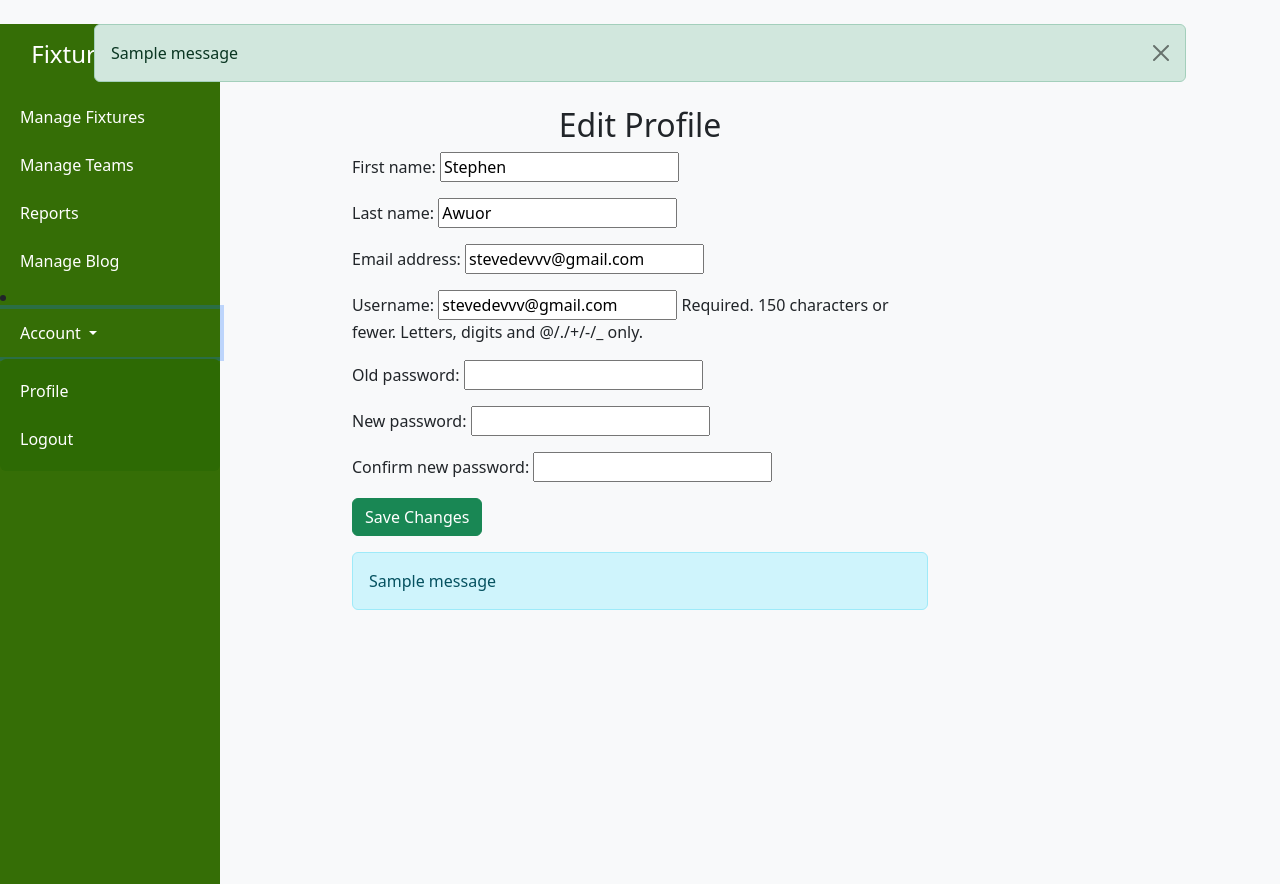
After one commit to Stephen-Awuor/LiveScores, a Django app: page /manage-profile/ in a window 1280 px wide, after a click on "Account". The commit adds this page. Run offline with Django 5.2, Linux system fonts and the light colour scheme; a user stored in the database is signed in; one stand-in notice (Sample message) is shown.

Commit message:
Admin profile update added

```diff
--- /dev/null
+++ b/accounts/forms.py
@@ -0,0 +1,24 @@
+from django import forms
+from django.contrib.auth.models import User
+
+class AdminProfileForm(forms.ModelForm):
+    # extra password fields
+    old_password = forms.CharField(widget=forms.PasswordInput, required=False, label="Old password")
+    new_password = forms.CharField(widget=forms.PasswordInput, required=False, label="New password")
+    confirm_password = forms.CharField(widget=forms.PasswordInput, required=False, label="Confirm new password")
+
+    class Meta:
+        model = User
+        fields = ['first_name', 'last_name', 'email', 'username']  # include username if you want
+
+    def clean(self):
+        cleaned_data = super().clean()
+        new_password = cleaned_data.get("new_password")
+        confirm_password = cleaned_data.get("confirm_password")
+
+        if new_password or confirm_password:
+            if new_password != confirm_password:
+                raise forms.ValidationError("New passwords do not match.")
+            if len(new_password) < 8:
+                raise forms.ValidationError("New password must be at least 8 characters long.")
+        return cleaned_data
--- a/accounts/urls.py
+++ b/accounts/urls.py
@@ -7,5 +7,6 @@ urlpatterns = [
    # Auth
    path('admin-login/', views.admin_login, name='admin-login'),
    path('admin_dashboard/', views.admin_dashboard, name='admin_dashboard'),
+   path('manage-profile/', views.manage_profile, name='manage-profile'),
    path('logout/', views.admin_logout, name='logout'),
 ]
--- a/accounts/views.py
+++ b/accounts/views.py
@@ -4,6 +4,10 @@ from django.shortcuts import render, redirect
 from django.contrib import messages
 from django.contrib.auth.decorators import login_required
 from fixtureadmin.models import Fixture
+from django.contrib.auth.forms import PasswordChangeForm
+from django.contrib.auth import update_session_auth_hash
+from .forms import AdminProfileForm
+from django.contrib.auth.hashers import check_password
 
 def admin_login(request):
     if request.method == "POST":
@@ -29,3 +33,29 @@ def admin_dashboard(request):
 def admin_logout(request):
     logout(request)
     return redirect('/')
+
+@login_required
+def manage_profile(request):
+    if request.method == 'POST':
+        form = AdminProfileForm(request.POST, instance=request.user)
+        if form.is_valid():
+            user = form.save(commit=False)
+
+            # password handling
+            old_password = form.cleaned_data.get("old_password")
+            new_password = form.cleaned_data.get("new_password")
+
+            if new_password:
+                if not check_password(old_password, request.user.password):
+                    messages.error(request, "Old password is incorrect.")
+                    return redirect('manage-profile')
+                user.set_password(new_password)
+
+            user.save()
+            update_session_auth_hash(request, user)  # keeps admin logged in
+            messages.success(request, "Profile updated successfully.")
+            return redirect('manage-profile')
+    else:
+        form = AdminProfileForm(instance=request.user)
+
+    return render(request, 'admin/admin_profile.html', {'form': form})
--- a/static/css/style.css
+++ b/static/css/style.css
@@ -40,43 +40,20 @@
     .status-live { color: green; font-weight: bold; }
     .status-finished { color: gray; font-weight: bold; }
 
-   /* Sidebar dropdown (make it match sidebar links) */
-.sidebar-dropdown .dropdown-toggle {
-  color: #ffffff;
-  display: block;
-  padding: 0.75rem 1.25rem;
-  text-decoration: none;
-  width: 100%;
+    /* Sidebar dropdown menu style */
+.sidebar .dropdown-menu {
+  background-color: #2d6a04;   /* match sidebar green or a slightly darker shade */
+  border: none;                /* remove border */
+  min-width: 100%;             /* full width under Account */
 }
 
-.sidebar-dropdown .dropdown-toggle::after {
-  float: right;
-  margin-top: 0.3rem;
+.sidebar .dropdown-item {
+  color: #fff;                 /* white text */
 }
 
-/* Dropdown menu inside sidebar */
-.sidebar-dropdown .dropdown-menu {
-  position: static !important; /* keep it inside sidebar flow */
-  float: none;
-  background-color: #2d4e05; /* darker green to blend */
-  border: none;
-  width: 100%;
-  margin: 0;
-  padding: 0;
-  box-shadow: none; /* remove bootstrap shadow */
-}
-
-/* Dropdown items */
-.sidebar-dropdown .dropdown-item {
-  color: #ffffff;
-  padding: 0.75rem 1.25rem;
-  display: block;
-  width: 100%;
-}
-
-.sidebar-dropdown .dropdown-item:hover {
-  background-color: #495057;
-  color: #ffc107;
+.sidebar .dropdown-item:hover {
+  background-color: #397d09;   /* lighter green on hover */
+  color: #fff;
 }
 
 @media print {
--- /dev/null
+++ b/templates/admin/admin_profile.html
@@ -0,0 +1,21 @@
+{% extends 'base/admin_dashboard.html' %}
+{% load static %}
+
+{% block content %}
+<div class="container mt-4" style="max-width:600px;">
+  <h2>Edit Profile</h2>
+  <form method="post">
+    {% csrf_token %}
+    {{ form.as_p }}
+    <button type="submit" class="btn btn-success">Save Changes</button>
+  </form>
+
+  {% if messages %}
+    <div class="mt-3">
+      {% for message in messages %}
+        <div class="alert alert-info">{{ message }}</div>
+      {% endfor %}
+    </div>
+  {% endif %}
+</div>
+{% endblock %}
--- a/templates/admin/edit_news.html
+++ b/templates/admin/edit_news.html
@@ -12,7 +12,7 @@
             <form method="post">
                 {% csrf_token %}
                 {% for field in form %}
-                <div class="mb-3">
+                <div class="mb-10">
                     <label class="form-label fw-bold">{{ field.label }}</label>
                     {{ field }}
                     {% if field.errors %}
@@ -25,7 +25,7 @@
 
                 <div class="d-flex justify-content-end">
                     <a href="{% url 'manage-news' %}" class="btn btn-secondary me-2">Cancel</a>
-                    <button type="submit" class="btn btn-warning">Update News</button>
+                    <button type="submit" class="btn btn-warning">Update</button>
                 </div>
             </form>
         </div>
--- a/templates/base/admin_dashboard.html
+++ b/templates/base/admin_dashboard.html
@@ -11,14 +11,23 @@
 
   </head>
   <body>
-
   <div class="sidebar">
     <h4 class="text-white text-center mb-4"> Fixture Admin </h4>
     <a href="{% url 'current-fixtures' %}">Manage Fixtures</a>
     <a href="{% url 'current-teams' %}">Manage Teams</a>
     <a href="{% url 'fixture-reports' %}">Reports</a>
     <a href="{% url 'manage-news' %}">Manage Blog</a>
-    <a href="{% url 'logout' %}">Logout</a>
+    <!-- Dropdown link -->
+  <li class="nav-item dropdown">
+    <a class="nav-link dropdown-toggle text-white" href="#" id="accountDropdown"
+       role="button" data-bs-toggle="dropdown" aria-expanded="false">
+      Account
+    </a>
+    <ul class="dropdown-menu" aria-labelledby="accountDropdown">
+      <li><a class="dropdown-item" href="{% url 'manage-profile' %}">Profile</a></li>
+      <li><a class="dropdown-item" href="{% url 'logout' %}">Logout</a></li>
+    </ul>
+  </li>
   </div>
 
 <div class="container mt-4">
```
Also changed, not shown: db.sqlite3.
